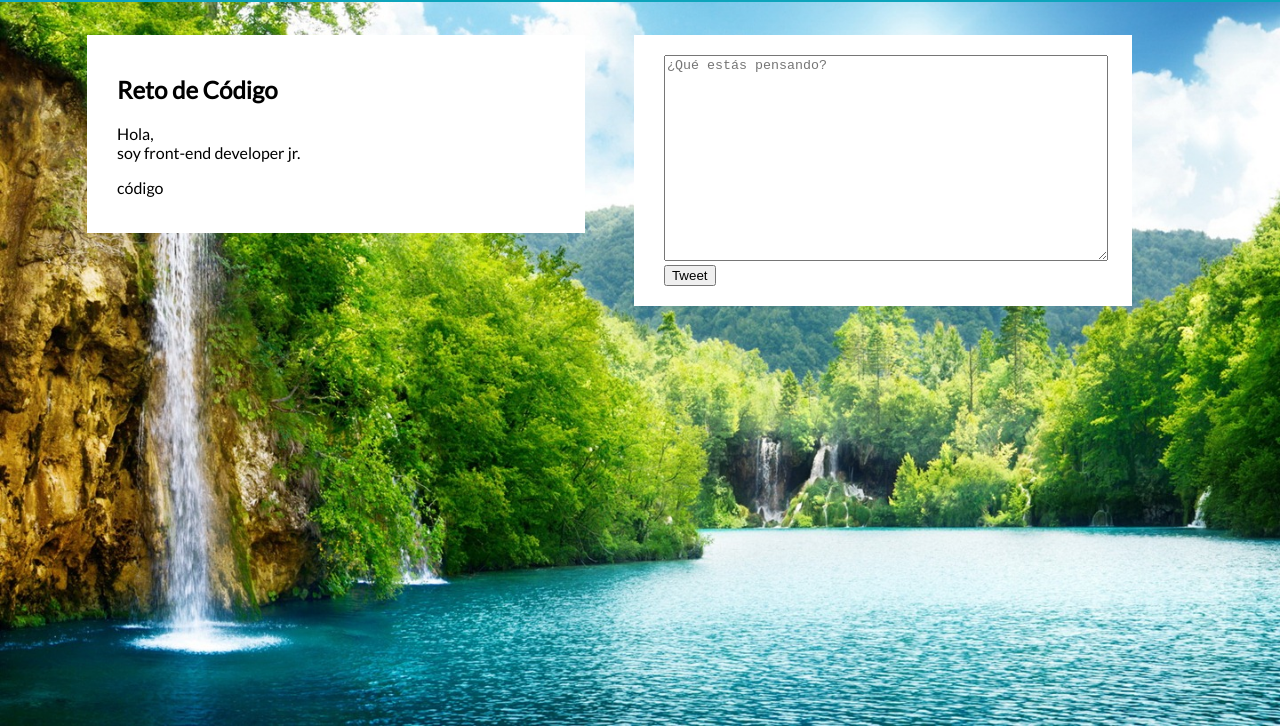
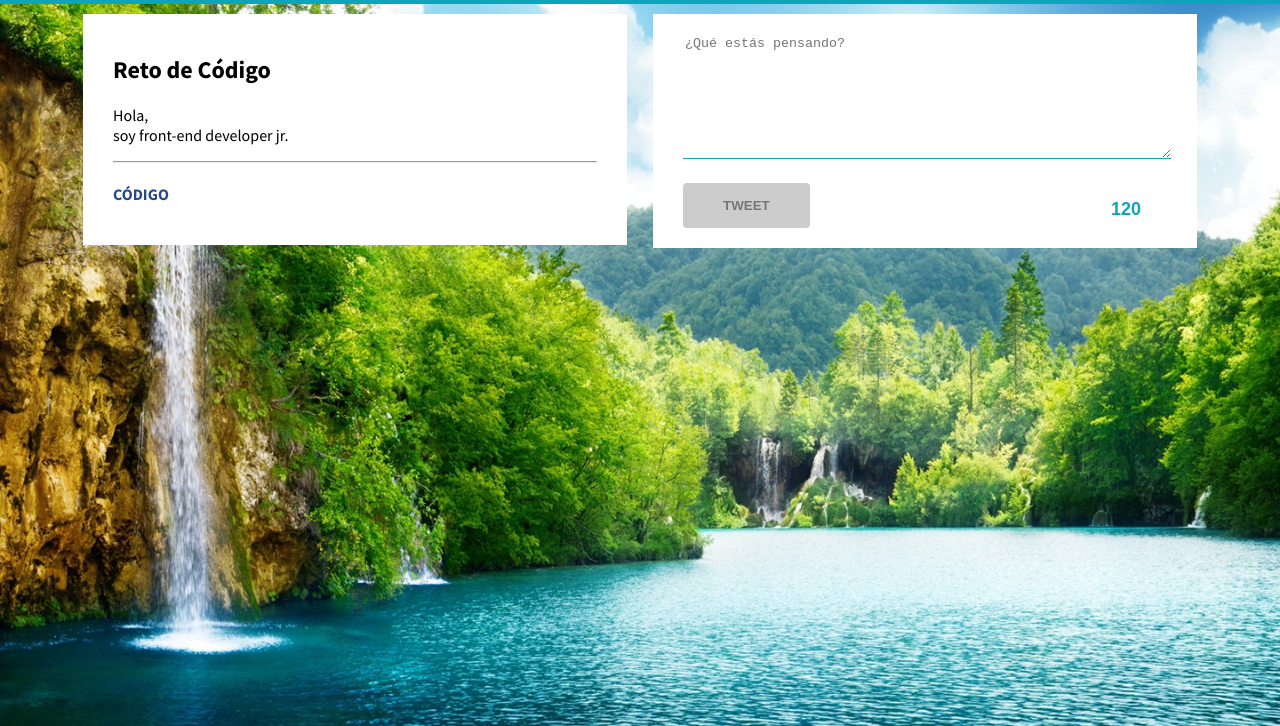
Before and after one commit to carol-solivos/reto-twitter, a plain HTML site: page index.html in a window 1280 px wide. Shown: the part 74-800 px from the top of the page. Drawn offline with Linux system fonts and the light colour scheme.

Commit message:
version 0.0.2 agregando contador y deshabilitación del botón Twittear

```diff
--- a/assets/css/style.css
+++ b/assets/css/style.css
@@ -1,18 +1,34 @@
 body {
-	font-family: 'Lato';
+	font-family: 'Source Sans Pro', sans-serif;
 	background-image: url(../img/fondo-twitter.jpg);
 	background-size: cover;
 	background-attachment: fixed;
 	margin: auto;
 }
 
+/*tipografias*/
+
 h1 {
 	font-size: 30px;
 	margin: 10px auto;
+	display: inline-block;
 }
+
+h4 {
+	color: #284888;
+	font-weight: bold;
+	text-transform: uppercase;
+}
+
+nav .fa {
+	font-size: 24px;
+}
+
+/*secciones y contenedores*/
 
 section {
 	margin: 10px 5%;
+	text-align: center;
 }
 
 nav {
@@ -22,16 +38,20 @@ nav {
 	text-align: center;
 }
 
+/*secciones en columnas, intro y donde se ingresan comentarios*/
+
 .intro, #writeComment {
 	display: inline-block;
 	background: white;
-	width: 38%;
-	margin: 2%;
+	width: 42%;
 	vertical-align: top;
 	padding: 20px 30px;
+	text-align: left;
+	box-shadow: 5px #000;
 }
 
 .intro {
+	margin-right: 2%;
 
 }
 
@@ -39,14 +59,55 @@ nav {
 
 }
 
+/*textarea en donde se escribe el comentario*/
 
 textarea {
-	min-height: 200px;
+	min-height: 120px;
 	width: 100%;
+	border:none;
+	border-bottom: 1px solid #0DA5BC;
+	margin-bottom: 20px;
 }
+
+/*boton para enviar comentario*/
+
+#btn {
+	background: #0DA5BC;
+	color: #fff;
+	font-weight: bold;
+	padding: 15px 40px;
+	border: none;
+	border-radius: 4px;
+	text-transform: uppercase;
+}
+
+#btn:disabled {
+	background: #ccc;
+	color: #777;
+}
+
+/*seccion donde se muestra el comentario ingresado*/
 
 #putComment div{
 	background-color: #fff;
-	padding: 20px;
-	margin: 10px;
+	padding: 20px 30px;
+	margin: 30px 0px;
+	border-radius: 4px;
 }
+
+#putComment {
+	text-align: left;
+	margin: 2%;
+}
+
+/*input contador de caracteres*/
+
+#contando {
+	float: right;
+	margin-top: 15px;
+	color: #0DA5BC;
+	border: none;
+	font-weight: bold;
+	font-size: 18px;
+	pointer-events:none;
+}
--- a/assets/js/app.js
+++ b/assets/js/app.js
@@ -1,7 +1,11 @@
+// llamando al boton para ejecutar la función newComment;
+
 var boton = document.getElementById('btn');
 boton.onclick = newComment;
 
+//función que habilita el boton, guarda el comentario y lo muestra en un div nuevo;
 function newComment(){
+	boton.disabled = true;
 	var comentarios = document.getElementById('comentario').value;
 	document.getElementById('comentario').value = '';
 
@@ -10,11 +14,13 @@ function newComment(){
 		return false;
 	}*/
 
+	//obteniendo y creando nodos;
 	var putComment = document.getElementById('putComment');
 	var placeComment = document.createElement('div');
 	var addComment = document.createElement('p');
 	var placeText = document.createTextNode(comentarios);
 
+	// agregando nodos hijos a nodos padres;
 	addComment.appendChild(placeText);
 	placeComment.appendChild(addComment);
 	putComment.appendChild(placeComment);
@@ -22,3 +28,15 @@ function newComment(){
 
 
 }
+
+
+function textCounter(field, cnt, maxlimit) {
+	var cntfield = document.getElementById(cnt)
+	if (field.value.length > maxlimit)
+    field.value = field.value.substring(0, maxlimit);
+	else
+    cntfield.value = maxlimit - field.value.length;
+	if (cntfield.value.length < 120){
+		boton.disabled = false;
+	}
+};
--- a/index.html
+++ b/index.html
@@ -3,29 +3,41 @@
 <head>
 	<meta charset="UTF-8">
 	<title>twitter</title>
+	<!-- css -->
 	<link rel="stylesheet" href="assets/css/style.css">
-	<link href="https://fonts.googleapis.com/css?family=Lato" rel="stylesheet">
+	<!-- google fonts -->
+	<link href="https://fonts.googleapis.com/css?family=Source+Sans+Pro:400,700" rel="stylesheet">
 </head>
 <body>
+	<!-- cabecera, logo e ícono -->
 	<header>
 		<nav>
+			<i class="fa fa-twitter"></i>
 			<h1>Twitter</h1>
 		</nav>
 	</header>
+	<!-- seccion 1 dos columnas. Introducción y comentario -->
 	<section>
 		<div class="intro">
 			<h2>Reto de Código</h2>
-			<p>Hola,<br>soy front-end developer jr.</p> <p>código</p>
+			<p>Hola,<br>soy front-end developer jr.</p>
+			<hr>
+			<h4>Código</h4>
 		</div>
+		<!-- textarea para ingresar comentario -->
 		<div id="writeComment">
-			<textarea  id="comentario" placeholder="¿Qué estás pensando?"></textarea>
-			<button id="btn" class="btn" >Tweet</button>
-
+			<textarea onkeyup="textCounter(this,'contando',120)" onkeydown="textCounter(this,'contando',120)" id="comentario" placeholder="¿Qué estás pensando?"></textarea>
+			<!-- boton para twittear -->
+			<button id="btn" class="btn" disabled>Tweet</button>
+			<!-- contador -->
+			 <input type="text" id='contando' name="contando" size="3" maxlength="3" value="120" /></i>
 		</div>
 	</section>
+	<!--seccion 2 para mostrar el comentario ingresado -->
 	<section>
 		<div id="putComment"></div>
 	</section>
+	<!-- scripts fontawesome y JS -->
 	<script src="https://use.fontawesome.com/5fc8b62c16.js"></script>
 	<script src="assets/js/app.js"></script>
 </body>
```
